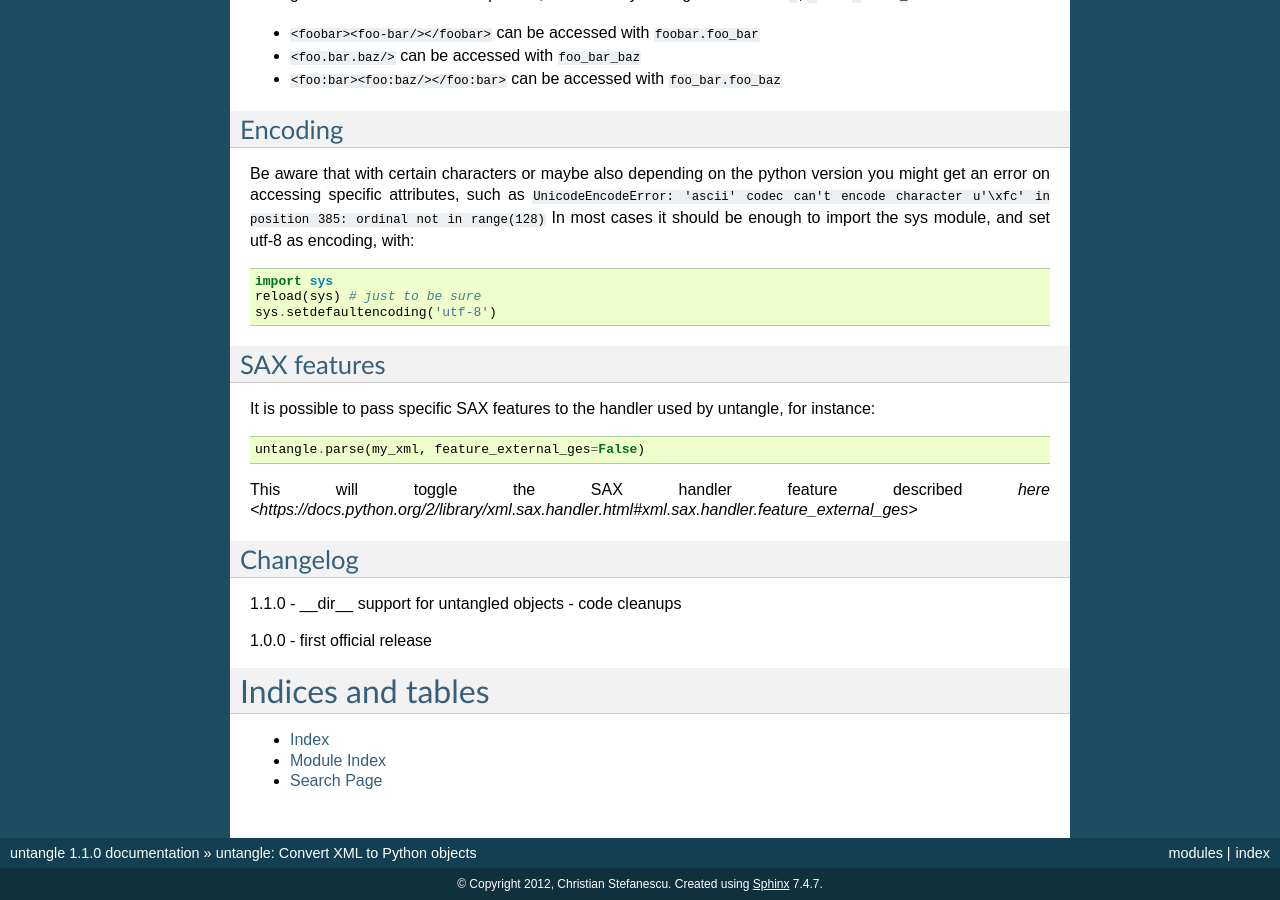
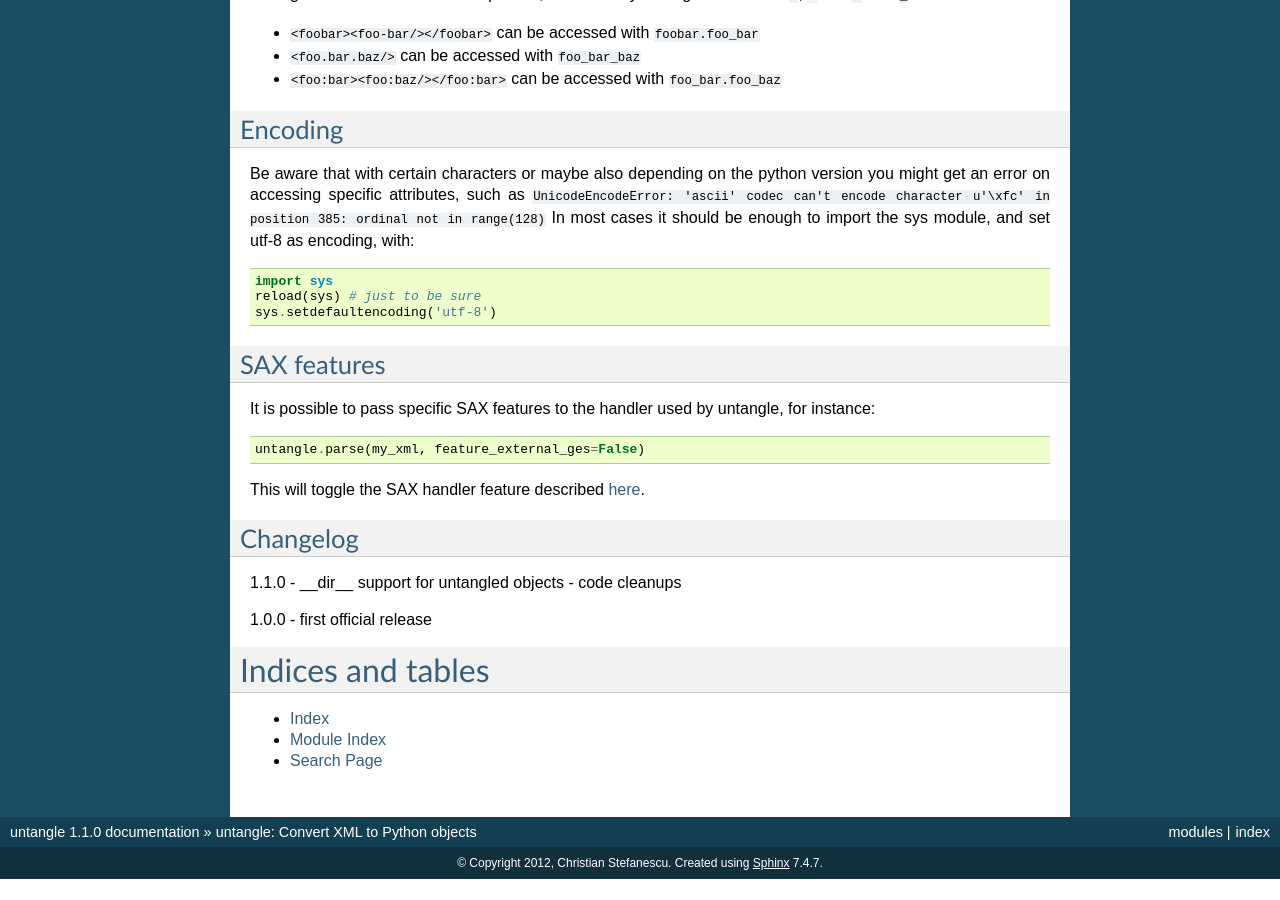
Before and after one commit to stchris/untangle, a Sphinx documentation site: the page built from docs/index.rst, in a window 1280 px wide and 900 px high, scrolled down 1660 px. Built offline with Sphinx 7.4.7, drawn with Linux system fonts in a browser that asks for light colours; after the commit the page ends 2539 px from its top, so only the background shows below that.

Commit message:
Fixed external link in docs

```diff
--- a/docs/index.rst
+++ b/docs/index.rst
@@ -90,7 +90,7 @@
 
     untangle.parse(my_xml, feature_external_ges=False)
 
-This will toggle the SAX handler feature described `here <https://docs.python.org/2/library/xml.sax.handler.html#xml.sax.handler.feature_external_ges>`
+This will toggle the SAX handler feature described `here <https://docs.python.org/2/library/xml.sax.handler.html#xml.sax.handler.feature_external_ges>`_.
 
 Changelog
 ---------
```
